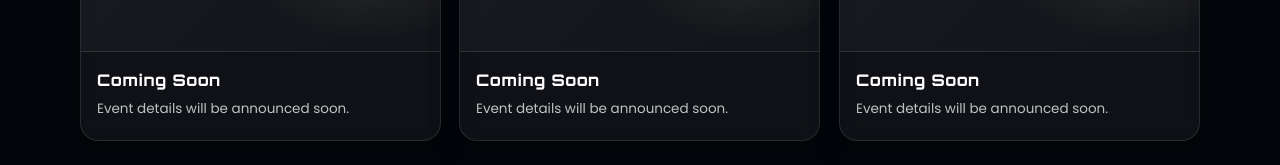
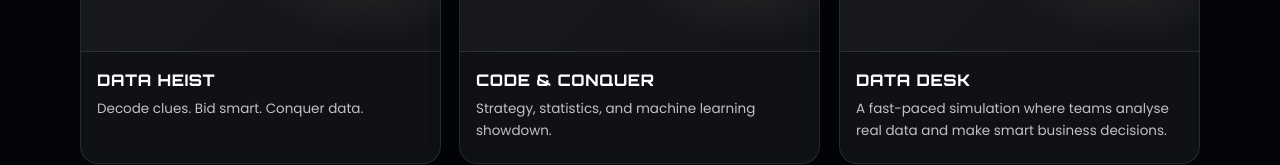
Before and after one commit to Aarush2112/DATACRON, a plain HTML site: page index.html in a window 1280 px wide. Shown: the part 2084-2249 px from the top of the page. Drawn offline with Linux system fonts and the light colour scheme.

Commit message:
Updated Events on home page

```diff
--- a/index.html
+++ b/index.html
@@ -172,24 +172,24 @@
                     <article class="card reveal">
                         <div class="card__media mediaPlaceholder" role="img" aria-label="Events image placeholder"></div>
                         <div class="card__body">
-                            <h3 class="card__title">Coming Soon</h3>
-                            <p class="card__text">Event details will be announced soon.</p>
+                            <h3 class="card__title">DATA HEIST</h3>
+                            <p class="card__text">Decode clues. Bid smart. Conquer data.</p>
                         </div>
                     </article>
 
                     <article class="card reveal">
                         <div class="card__media mediaPlaceholder" role="img" aria-label="Events image placeholder"></div>
                         <div class="card__body">
-                            <h3 class="card__title">Coming Soon</h3>
-                            <p class="card__text">Event details will be announced soon.</p>
+                            <h3 class="card__title">CODE & CONQUER</h3>
+                            <p class="card__text">Strategy, statistics, and machine learning showdown.</p>
                         </div>
                     </article>
 
                     <article class="card reveal">
                         <div class="card__media mediaPlaceholder" role="img" aria-label="Events image placeholder"></div>
                         <div class="card__body">
-                            <h3 class="card__title">Coming Soon</h3>
-                            <p class="card__text">Event details will be announced soon.</p>
+                            <h3 class="card__title">DATA DESK</h3>
+                            <p class="card__text">A fast-paced simulation where teams analyse real data and make smart business decisions.</p>
                         </div>
                     </article>
                 </div>
```
